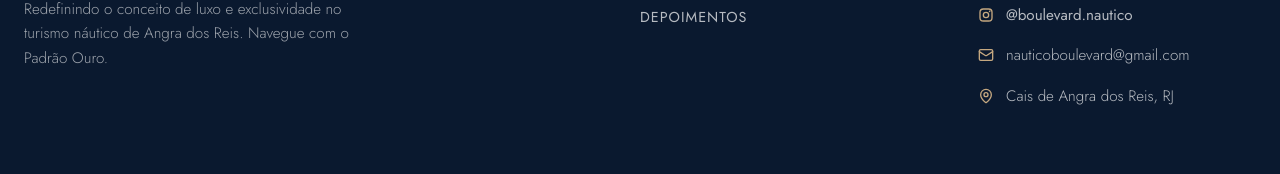
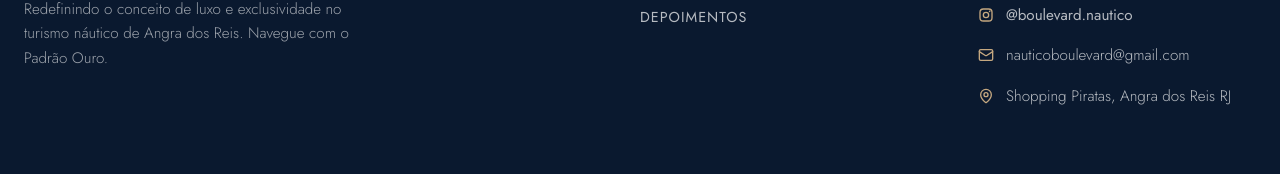
Before and after one commit to Boulevard-Nautico/boulevardsite, a Next.js app: page / in a window 1280 px wide. Shown: the part 2565-2739 px from the top of the page. Built offline with nearby package versions, Linux system fonts and the light colour scheme.

Commit message:
Atualiza localizacao do Boulevard Nautico

```diff
--- a/src/content/site.ts
+++ b/src/content/site.ts
@@ -153,7 +153,7 @@ export const site: SiteContent = {
     instagramUrl: "https://www.instagram.com/boulevard.nautico/",
     instagramHandle: "@boulevard.nautico",
     email: "nauticoboulevard@gmail.com",
-    location: "Cais de Angra dos Reis, RJ",
+    location: "Shopping Piratas, Angra dos Reis RJ",
     footerDescription:
       "Redefinindo o conceito de luxo e exclusividade no turismo náutico de Angra dos Reis. Navegue com o Padrão Ouro.",
     conciergeName: "Erick - Boulevard Náutico",
```
